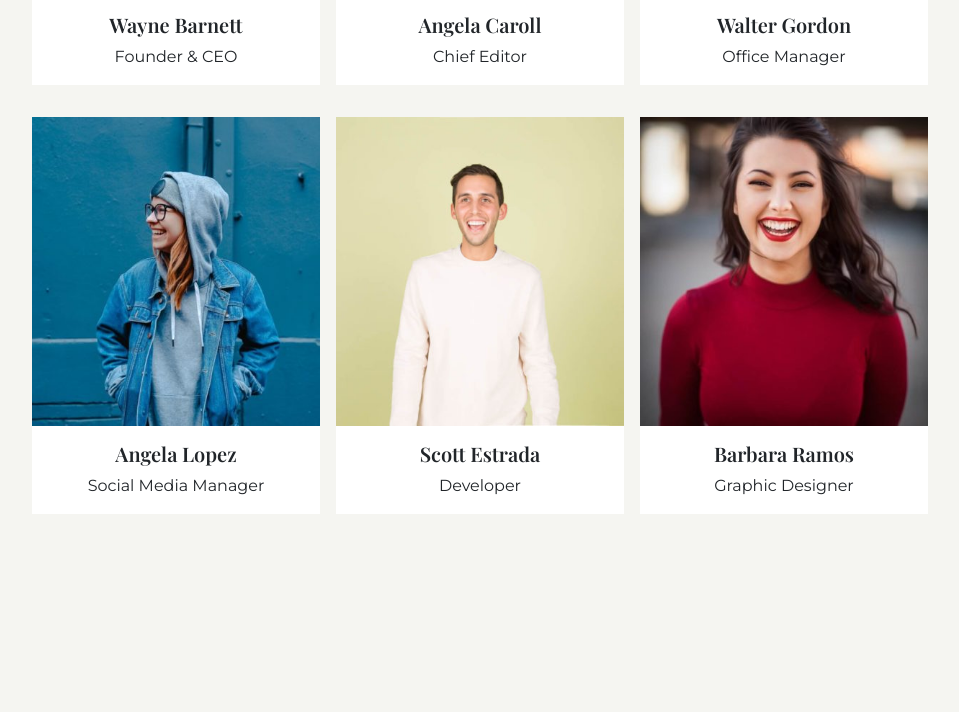
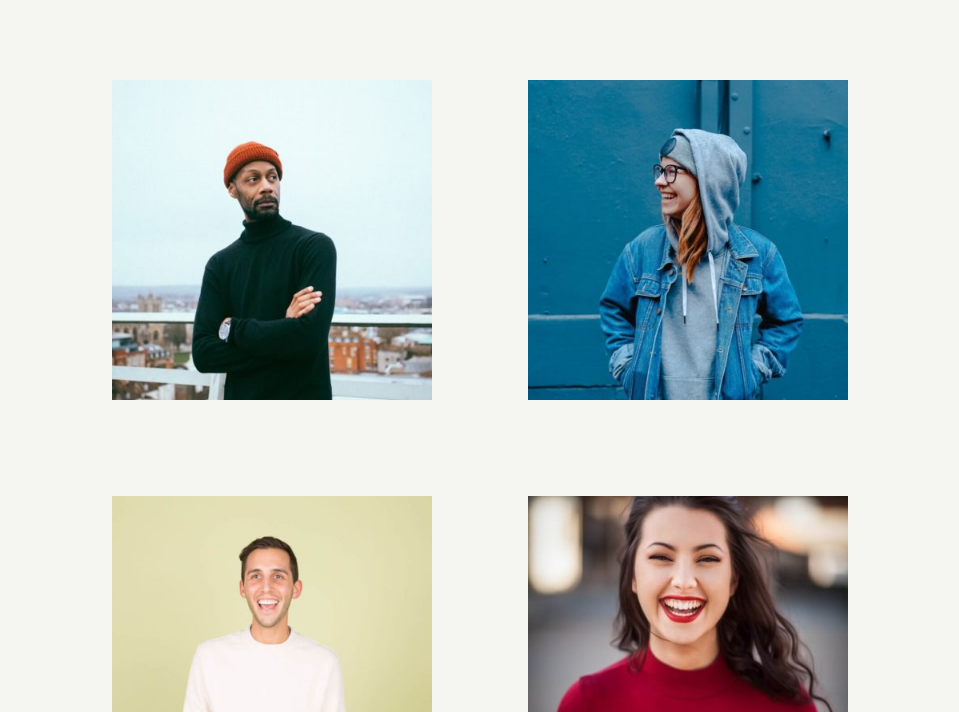
Before and after one commit to alecasentini/js-our-team, a plain HTML site: page index.html in a window 1280 px wide. Shown: the part 488-1200 px from the top of the page, without its empty margins (160-1119 px from the left). Before the commit the page ends 1018 px from the top, so only its background shows below. Drawn offline with nearby package versions, Linux system fonts and the light colour scheme.

Commit message:
cambiato stile card e aggiunto effetto hover

```diff
--- a/assets/css/style.css
+++ b/assets/css/style.css
@@ -11,17 +11,75 @@ body{
     background-color: #f5f5f1 !important;
 }
 
-.card{
-    padding: 0 !important;
-    border-radius: 0 !important;
-    border: 0 !important;
-}
+.container {
+    position: relative;
+    display: flex;
+    justify-content: center;
+    align-items: center;
+    flex-wrap: wrap;
+  }
 
-.card img{
-    border-radius: 0 !important;
-}
+  .container .box {
+    position: relative;
+    width: 20rem;
+    height: 20rem;
+    margin: 3rem;
+  }
 
-.card h5{
+  .container .box:hover .imgBox {
+    transform: translate(-3.5rem, -3.5rem);
+  }
+
+  .container .box:hover .content {
+    transform: translate(3.5rem, 3.5rem);
+  }
+
+  .imgBox {
+    position: absolute;
+    top: 0;
+    left: 0;
+    width: 100%;
+    height: 100%;
+    z-index: 2;
+    transition: all 0.5s ease-in-out;
+  }
+
+  .imgBox img {
+    width: 20rem;
+    height: 20rem;
+    object-fit: cover;
+    resize: both;
+  }
+
+  .content {
+    position: absolute;
+    top: 0;
+    left: 0;
+    width: 100%;
+    height: 100%;
+    padding: 1.5rem;
+    display: flex;
+    justify-content: center;
+    background-color: #fff;
+    z-index: 1;
+    align-items: flex-end;
+    text-align: center;
+    transition: 0.5s ease-in-out;
+  }
+
+  .content h2 {
+    display: block;
+    font-size: 2rem;
+    color: #111;
+    font-weight: 600;
+    line-height: 2rem;
+    letter-spacing: 1px;
     font-family: 'Playfair Display', serif;
-    font-weight: 600 !important;
-}
+  }
+
+  .content span {
+    color: #555;
+    font-size: 1.4rem;
+    font-weight: 300;
+    letter-spacing: 1px;
+  }
--- a/assets/js/main.js
+++ b/assets/js/main.js
@@ -31,30 +31,34 @@ const team = [
     },
   ];
 
-  const teamContainer = document.querySelector('.container');
+// Seleziona l'elemento HTML in cui inserire le card del team
+const teamContainer = document.getElementById("team-container");
 
-  const row1 = document.createElement('div');
-  row1.classList.add('row', 'justify-content-center', 'gap-3', 'py-3');
+// Crea le card del team dinamicamente utilizzando il ciclo for
+for (let i = 0; i < team.length; i++) {
+  // Crea i tag HTML per la card
+  const box = document.createElement("div");
+  box.classList.add("box");
 
-  const row2 = document.createElement('div');
-  row2.classList.add('row', 'justify-content-center', 'gap-3', 'py-3');
+  const imgBox = document.createElement("div");
+  imgBox.classList.add("imgBox");
 
-  teamContainer.appendChild(row1);
-  teamContainer.appendChild(row2);
+  const img = document.createElement("img");
+  img.src = "./assets/img/" + team[i].image;
 
-  for (let i = 0; i < team.length; i++) {
-  const member = team[i];
-  const card = '<div class="card col-4" style="width: 18rem;">' +
-               '<img src="./assets/img/' + member.image + '" class="card-img-top" alt="...">' +
-               '<div class="card-body text-center">' +
-               '<h5 class="card-title name">' + member.name + '</h5>' +
-               '<p class="card-text role">' + member.role + '</p>' +
-               '</div>' +
-               '</div>';
+  const content = document.createElement("div");
+  content.classList.add("content");
 
-  if (i < 3) {
-      row1.innerHTML += card;
-  } else {
-      row2.innerHTML += card;
-  }
+  const name = document.createElement("h2");
+  name.classList.add("name");
+  name.innerHTML = team[i].name + "<br>" + "<span class='role'>" + team[i].role + "</span>";
+
+  // Aggiungi i tag HTML creati alla card
+  imgBox.appendChild(img);
+  content.appendChild(name);
+  box.appendChild(imgBox);
+  box.appendChild(content);
+
+  // Aggiungi la card al container del team
+  teamContainer.appendChild(box);
 }
--- a/index.html
+++ b/index.html
@@ -16,63 +16,13 @@
 <body>
 
     <div class="container d-flex flex-column align-items-center ">
-        <h5 class="text-uppercase fw-semibold mt-5">our team</h5>
-        <p class="w-50 text-center py-2">Lorem ipsum, dolor sit amet consectetur adipisicing elit. Nemo sequi fugiat perferendis at rerum consequuntur pariatur!</p>
+        <h5 class="text-uppercase fw-semibold mt-3">our team</h5>
+        <p class="w-50 text-center my-1">Lorem ipsum, dolor sit amet consectetur adipisicing elit. Nemo sequi fugiat perferendis at rerum consequuntur pariatur!</p>
     </div>
 
-    <!-- <div class="container">
-        <div class="row justify-content-center gap-3 py-3">
-            <div class="card col-4" style="width: 18rem;">
-                <img src="./assets/img/angela-caroll-chief-editor.jpg" class="card-img-top" alt="...">
-                <div class="card-body text-center">
-                <h5 class="card-title name">Angela Caroll</h5>
-                <p class="card-text role">Chief Editor</p>
-                </div>
-            </div>
+    <div class="container" id="team-container">
 
-            <div class="card col-4" style="width: 18rem;">
-                <img src="./assets/img/angela-caroll-chief-editor.jpg" class="card-img-top" alt="...">
-                <div class="card-body text-center">
-                <h5 class="card-title name">Angela Caroll</h5>
-                <p class="card-text role">Chief Editor</p>
-                </div>
-            </div>
-
-            <div class="card col-4" style="width: 18rem;">
-                <img src="./assets/img/angela-caroll-chief-editor.jpg" class="card-img-top" alt="...">
-                <div class="card-body text-center">
-                <h5 class="card-title name">Angela Caroll</h5>
-                <p class="card-text role">Chief Editor</p>
-                </div>
-            </div>
-        </div>
-
-        <div class="row justify-content-center gap-3 py-3">
-            <div class="card col-4" style="width: 18rem;">
-                <img src="./assets/img/angela-caroll-chief-editor.jpg" class="card-img-top" alt="...">
-                <div class="card-body text-center">
-                <h5 class="card-title name">Angela Caroll</h5>
-                <p class="card-text role">Chief Editor</p>
-                </div>
-            </div>
-
-            <div class="card col-4" style="width: 18rem;">
-                <img src="./assets/img/angela-caroll-chief-editor.jpg" class="card-img-top" alt="...">
-                <div class="card-body text-center">
-                <h5 class="card-title name">Angela Caroll</h5>
-                <p class="card-text role">Chief Editor</p>
-                </div>
-            </div>
-
-            <div class="card col-4" style="width: 18rem;">
-                <img src="./assets/img/angela-caroll-chief-editor.jpg" class="card-img-top" alt="...">
-                <div class="card-body text-center">
-                <h5 class="card-title name">Angela Caroll</h5>
-                <p class="card-text role">Chief Editor</p>
-                </div>
-            </div>
-        </div>
-    </div> -->
+    </div>
 
     <script src="./assets/js/main.js"></script>
     <script src="https://cdn.jsdelivr.net/npm/bootstrap@5.3.0-alpha3/dist/js/bootstrap.bundle.min.js" integrity="sha384-ENjdO4Dr2bkBIFxQpeoTz1HIcje39Wm4jDKdf19U8gI4ddQ3GYNS7NTKfAdVQSZe" crossorigin="anonymous"></script>
```
